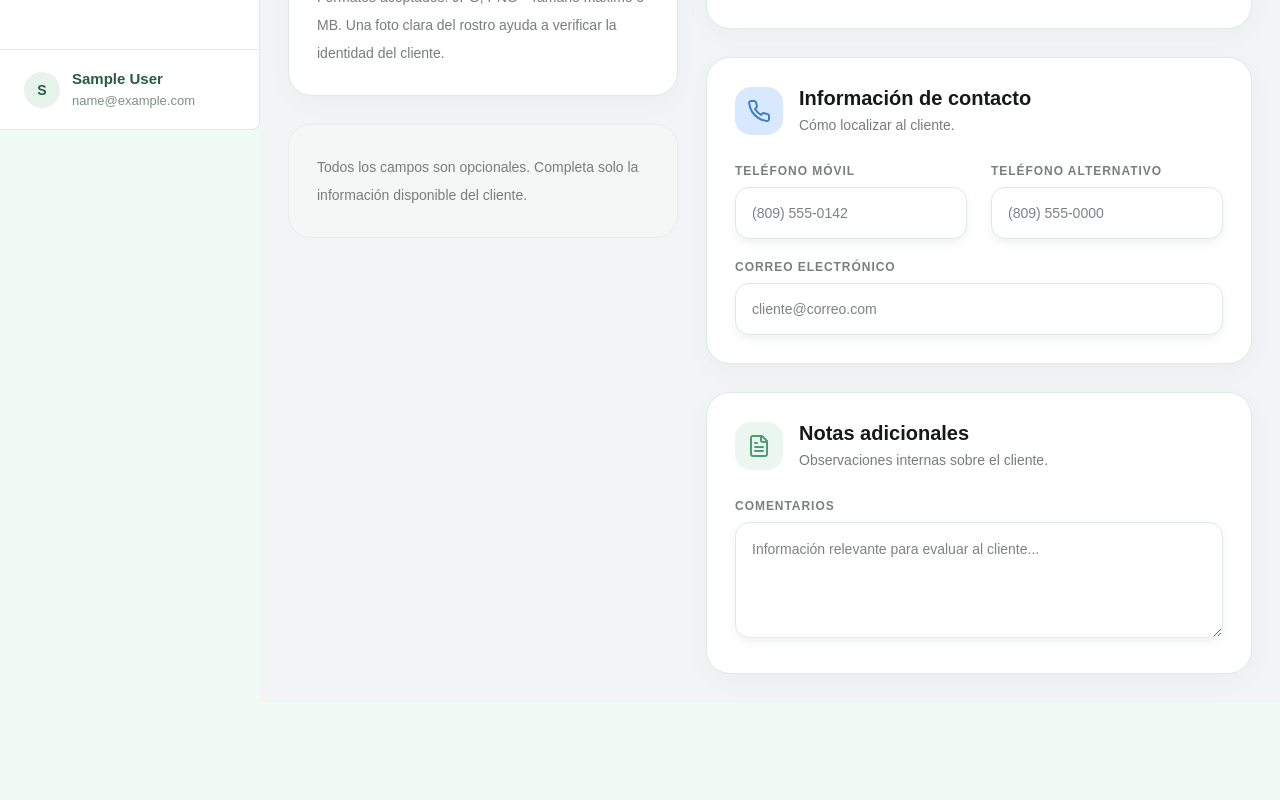
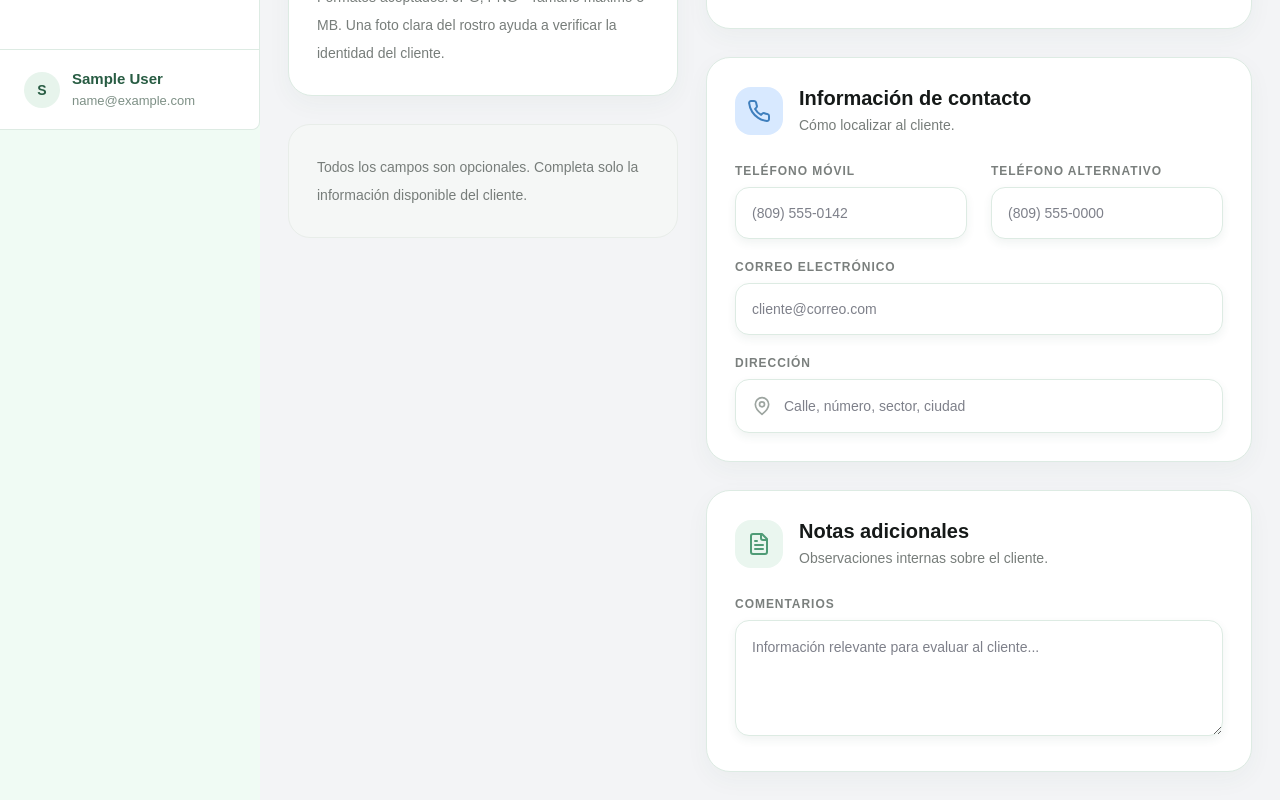
Before and after one commit to thebuuba/inversiones-willians-marte, a Next.js app in the folder apps/frontend/: page /clientes/nuevo in a window 1280 px wide. Shown: the part 670-1470 px from the top of the page. Before the commit the page ends 1372 px from the top, so only its background shows below. Built offline with nearby package versions, Linux system fonts and the light colour scheme; no server answers; sample sign-in values are in the browser's storage.

Commit message:
fix(client-form): add address field, connect photo uploader, remove required fields

```diff
--- a/apps/frontend/src/components/clients/add-client-page.tsx
+++ b/apps/frontend/src/components/clients/add-client-page.tsx
@@ -12,6 +12,7 @@ import {
   ChevronDown,
   FileText,
   ImageIcon,
+  MapPin,
   Phone,
   Save,
   Upload,
@@ -207,14 +208,21 @@ function CardHeader({
   );
 }
 
-function ClientPhotoUploader() {
+function ClientPhotoUploader({
+  value,
+  onChange,
+}: {
+  value: string;
+  onChange: (value: string) => void;
+}) {
   const inputRef = useRef<HTMLInputElement>(null);
   const [dragging, setDragging] = useState(false);
-  const [fileName, setFileName] = useState('');
 
   function handleFile(file?: File) {
     if (!file) return;
-    setFileName(file.name);
+    const reader = new FileReader();
+    reader.onload = () => onChange(reader.result as string);
+    reader.readAsDataURL(file);
   }
 
   function handleDrop(event: DragEvent<HTMLButtonElement>) {
@@ -227,10 +235,31 @@ function ClientPhotoUploader() {
     handleFile(event.target.files?.[0]);
   }
 
+  function handleRemove() {
+    onChange('');
+    if (inputRef.current) inputRef.current.value = '';
+  }
+
   return (
     <PageCard className="p-7" index={1}>
       <CardHeader icon={<Camera className="h-5 w-5" />} title="Fotografía del cliente" />
 
+      {value ? (
+        <div className="relative">
+          <img
+            alt="Foto del cliente"
+            className="h-[280px] w-full rounded-[22px] object-cover"
+            src={value}
+          />
+          <button
+            className="absolute right-3 top-3 flex h-9 w-9 items-center justify-center rounded-full bg-black/50 text-white transition hover:bg-black/70"
+            onClick={handleRemove}
+            type="button"
+          >
+            <X className="h-5 w-5" />
+          </button>
+        </div>
+      ) : (
         <button
           className={`flex h-[280px] w-full flex-col items-center justify-center rounded-[22px] border-2 border-dashed px-6 text-center transition ${
             dragging ? 'border-[#5FA37D] bg-[#EAF6EF]' : 'border-[#B8EBC9] bg-[#F7FCF9] hover:border-[#5FA37D]'
@@ -247,11 +276,14 @@ function ClientPhotoUploader() {
           <span className="flex h-16 w-16 items-center justify-center rounded-full bg-white text-[#4F9B76] shadow-[0_7px_18px_rgba(40,92,67,0.1)]">
             <ImageIcon className="h-7 w-7" />
           </span>
-        <span className="mt-5 text-base font-bold text-[#3F4542]">{fileName || 'Arrastra una foto aquí'}</span>
+          <span className="mt-5 text-base font-bold text-[#3F4542]">Arrastra una foto aquí</span>
           <span className="mt-4 text-sm font-medium text-[#777D7A]">o haz click para subir</span>
           <input accept="image/jpeg,image/png" className="hidden" onChange={handleChange} ref={inputRef} type="file" />
         </button>
+      )}
 
+      {!value && (
+        <>
           <button
             className="mt-6 inline-flex h-12 w-full items-center justify-center gap-3 rounded-[10px] border border-[#B8EBC9] bg-white text-sm font-bold text-[#5FA37D] shadow-[0_5px_12px_rgba(40,92,67,0.08)] transition hover:-translate-y-0.5 hover:bg-[#F7FCF9]"
             onClick={() => inputRef.current?.click()}
@@ -264,6 +296,8 @@ function ClientPhotoUploader() {
           <p className="mt-6 text-sm font-medium leading-7 text-[#777D7A]">
             Formatos aceptados: JPG, PNG · Tamaño máximo 5 MB. Una foto clara del rostro ayuda a verificar la identidad del cliente.
           </p>
+        </>
+      )}
     </PageCard>
   );
 }
@@ -294,6 +328,7 @@ interface FormState {
   phone: string;
   altPhone: string;
   email: string;
+  address: string;
   notes: string;
   photo: string;
 }
@@ -350,6 +385,20 @@ function ContactInfoCard({
         <div className="md:col-span-2">
           <StyledInput label="Correo electrónico" placeholder="cliente@correo.com" type="email" value={values.email} onChange={(v) => onChange('email', v)} />
         </div>
+        <div className="md:col-span-2">
+          <label className="block">
+            <span className="mb-2 block text-xs font-bold uppercase tracking-[0.08em] text-[#7A7F7D]">Dirección</span>
+            <div className="flex items-start gap-3 rounded-[14px] border border-[#DDEBE3] bg-white px-4 shadow-[0_4px_10px_rgba(40,92,67,0.07)] transition focus-within:border-[#5FA37D] focus-within:ring-4 focus-within:ring-[#EAF6EF]">
+              <MapPin className="mt-4 h-5 w-5 shrink-0 text-[#9DA5A0]" />
+              <input
+                className="h-[52px] w-full bg-transparent text-sm font-medium text-[#173D2C] outline-none placeholder:text-[#7E808A]"
+                placeholder="Calle, número, sector, ciudad"
+                value={values.address}
+                onChange={(e) => onChange('address', e.target.value)}
+              />
+            </div>
+          </label>
+        </div>
       </div>
     </PageCard>
   );
@@ -388,6 +437,7 @@ export function AddClientPage() {
     phone: '',
     altPhone: '',
     email: '',
+    address: '',
     notes: '',
     photo: '',
   });
@@ -409,6 +459,7 @@ export function AddClientPage() {
         phone: form.phone.trim() || undefined,
         altPhone: form.altPhone.trim() || undefined,
         email: form.email.trim() || undefined,
+        address: form.address.trim() || undefined,
         birthDate: form.birthDate || undefined,
         gender: form.gender || undefined,
         maritalStatus: form.maritalStatus || undefined,
@@ -458,7 +509,7 @@ export function AddClientPage() {
 
         <div className="grid grid-cols-1 gap-7 xl:grid-cols-[390px_minmax(0,1fr)]">
           <div className="space-y-7">
-            <ClientPhotoUploader />
+            <ClientPhotoUploader value={form.photo} onChange={(v) => updateField('photo', v)} />
             <RequiredFieldsNotice />
           </div>
 
```
Lines whose indentation alone changed are shown as unchanged.
